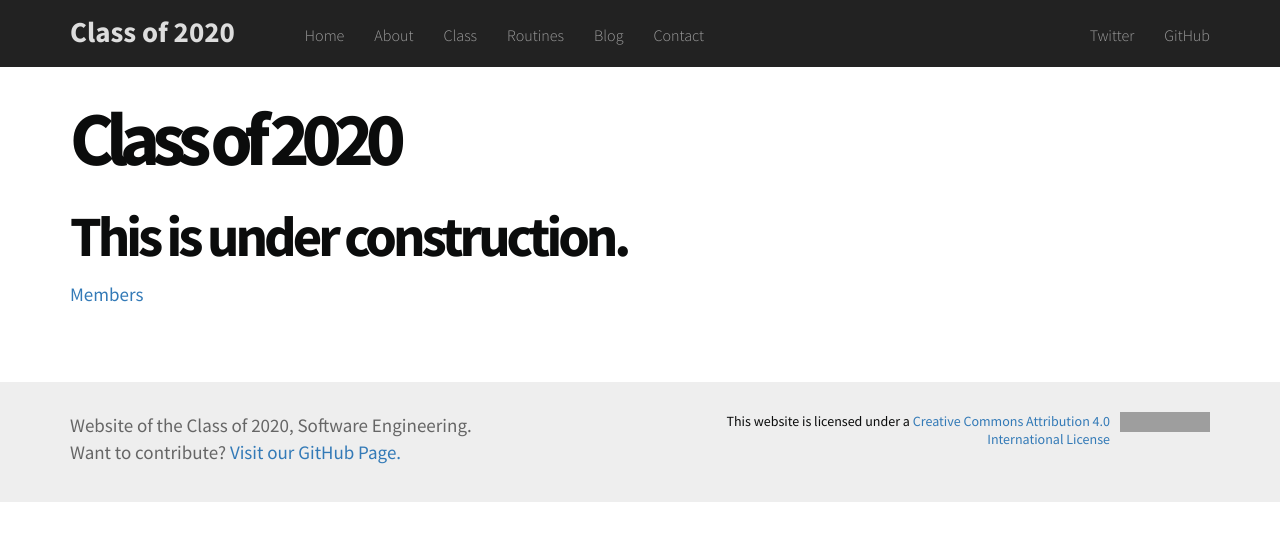
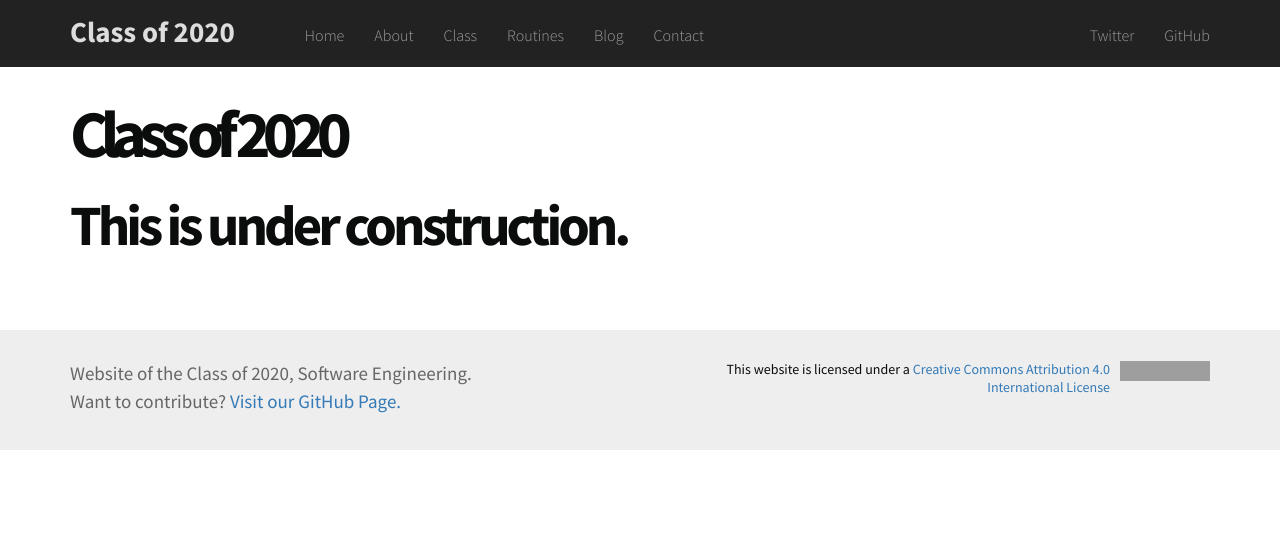
Before and after one commit to Classof2020/classof2020.github.io, a Jekyll site: the page built from index.md, in a window 1280 px wide. Shown: the top 541 px of the page. Built offline with Jekyll 4.4.1, drawn with Linux system fonts in a browser that asks for light colours; nearby versions of some CDN libraries; grey boxes are pictures that could not be loaded.

Commit message:
update index.md

```diff
--- a/index.md
+++ b/index.md
@@ -2,6 +2,5 @@
 layout: base
 ---
 
-<h1 style="font-size:400%; font-weight:bold; letter-spacing:-8px;">Class of 2020</h1><br>
+<h1 style="font-size:350%; font-weight:bold; letter-spacing:-8px;">Class of 2020</h1><br>
 <h2 style="font-size:300%; letter-spacing:-4px; margin-top:-30px;">This is under construction.</h2>
-<a href="{{ site.baseurl }}/class/" alt="Class of 2020, who they are?">Members</a>
```
